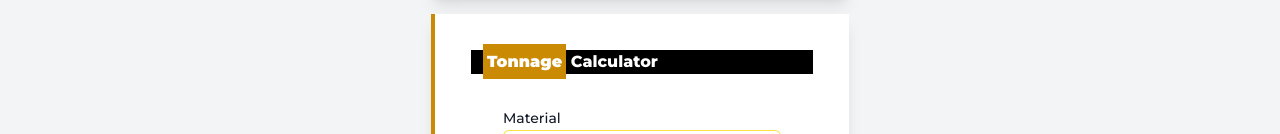
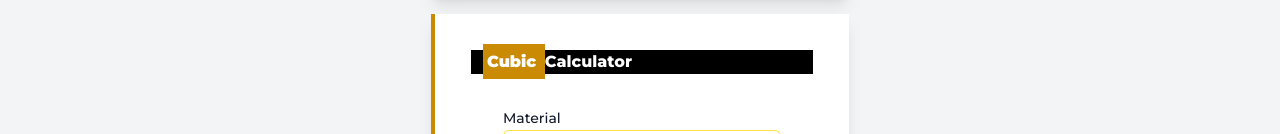
Before and after one commit to gtsorho/precisionMasters, a Vue app: page /tonnage in a window 1280 px wide. Shown: the part 294-428 px from the top of the page. Built offline with nearby package versions, Linux system fonts and the light colour scheme.

Commit message:
force push

```diff
--- a/src/components/tonnageCalc.vue
+++ b/src/components/tonnageCalc.vue
@@ -1,7 +1,7 @@
 <template>
     <div class="tonnage flex justify-center items-center">
     <div class=" p-5  bg-white text-black">
-        <h1 class="font-extrabold px-3 bg-black text-white"><span class="bg-yellow-600 py-2 font-black px-1">Tonnage</span>  Calculator</h1>
+        <h1 class="font-extrabold px-3 bg-black text-white"><span class="bg-yellow-600 py-2 font-black px-1">Cubic </span>  Calculator</h1>
         <div class=" rounded px-8 pt-6 pb-8 mb-4">
             <div class="mt-2">
               <label for="blockType" class="block text-sm font-medium leading-6 text-gray-900">Material</label>
@@ -65,7 +65,7 @@
             <button @click="calculate" class="bg-yellow-600  text-white font-semibold shadow-md hover:bg-yellow-500 w-4/5 ">Calculate</button>
             <button @click="reset" class="bg-black w-1/5 text-white font-semibold shadow-md hover:bg-slate-800 "><i class="bi bi-arrow-clockwise"></i></button>
         </div>
-        <p class="text-center my-3 bg-black text-yellow-500" v-if="tonnage !== null">Required Tonnage: <span class="bg-yellow-600 font-medium text-white px-3 pb-3">{{ tonnage }} tons</span> </p>
+        <p class="text-center my-3 bg-black text-yellow-500" v-if="tonnage !== null">Required Cubic : <span class="bg-yellow-600 font-medium text-white px-3 pb-3">{{ tonnage }} m<sup>3</sup> </span> </p>
     </div>
   </div>
 </template>
```
